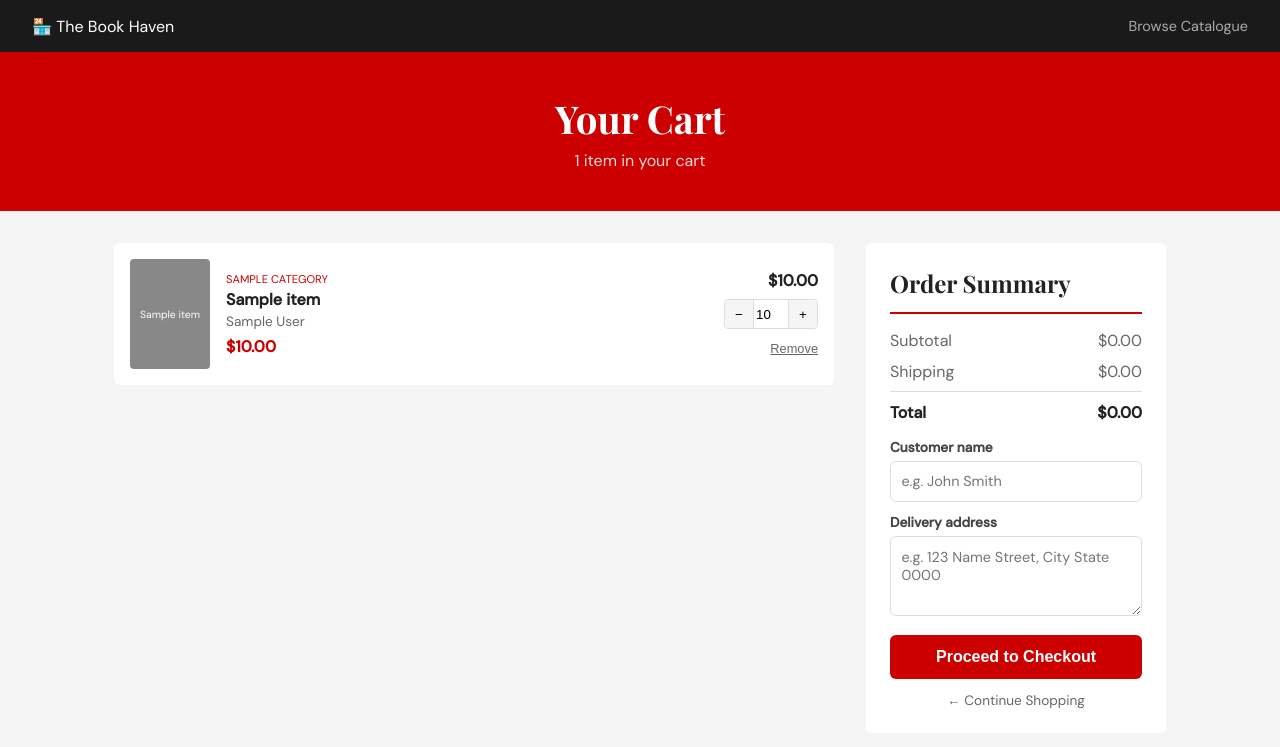
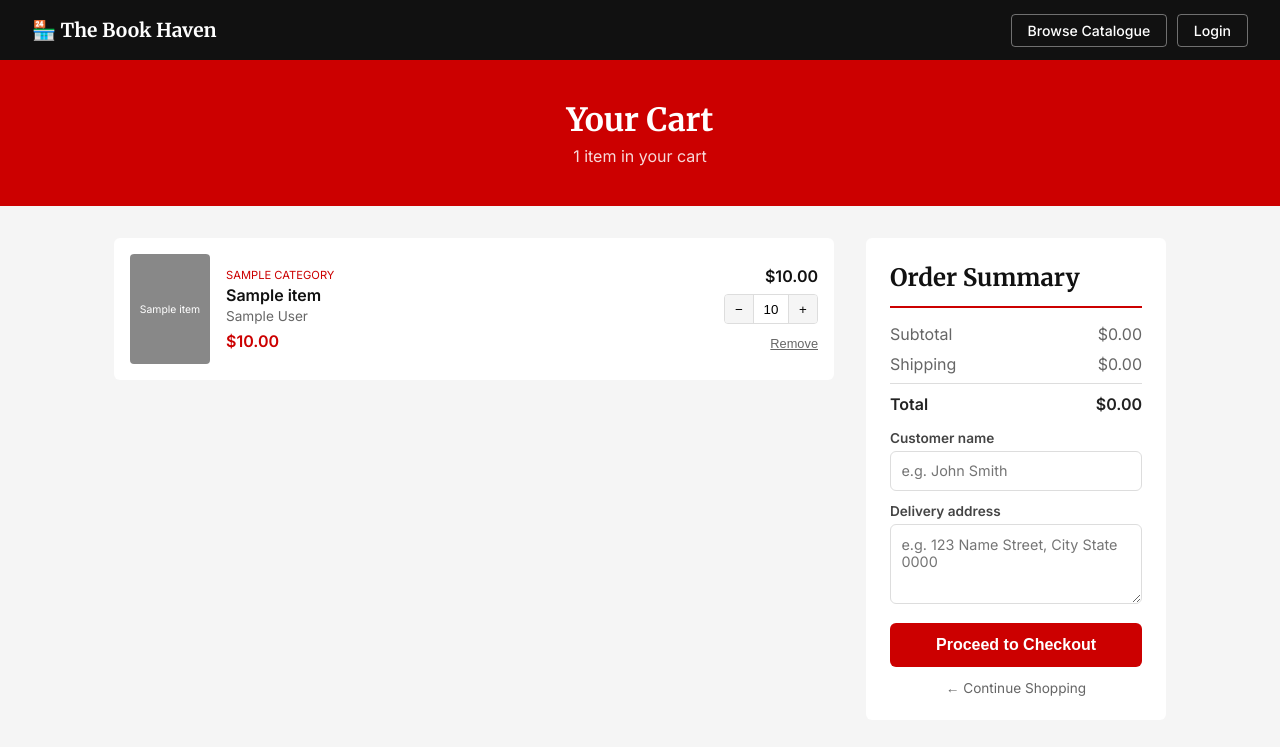
Before and after one commit to majisticswin/ODIR, a Flask app: template templates/cart.html in a window 1280 px wide. Shown: the top 747 px of the page. Run offline with Flask 3, Linux system fonts and the light colour scheme; the template is opened without the code that fills it: most values are stand-ins (such as "Sample title", 1, 10 or a date in 2020).

Commit message:
Fix cart quantity controls and page headers

```diff
--- a/static/cart.css
+++ b/static/cart.css
@@ -7,29 +7,46 @@
 }
 
 body {
-    font-family: 'DM Sans', sans-serif;
+    font-family: 'Inter', sans-serif;
     background: #f5f5f5;
-    color: #222;
+    color: #111;
 }
 
-.navbar {
-    background: #1a1a1a;
-    padding: 0 2rem;
-    height: 52px;
+.site-header {
+    background: #111;
+    padding: 0 32px;
+    height: 60px;
     display: flex;
     align-items: center;
-    justify-content: space-between;
 }
 
-.brand {
+.site-brand {
+    font-family: 'Merriweather', serif;
+    font-size: 1.2rem;
     color: #fff;
+    font-weight: 700;
     text-decoration: none;
 }
 
-.nav-link {
-    color: #aaa;
+.site-links {
+    margin-left: auto;
+    display: flex;
+    gap: 0.6rem;
+    align-items: center;
+}
+
+.site-links a {
+    color: #fff;
     text-decoration: none;
-    font-size: 0.9rem;
+    font-size: 0.88rem;
+    font-weight: 500;
+    padding: 7px 16px;
+    border: 1px solid rgba(255,255,255,0.4);
+    border-radius: 4px;
+}
+
+.site-links a:hover {
+    background: rgba(255,255,255,0.12);
 }
 
 .hero {
@@ -40,8 +57,8 @@ body {
 }
 
 .hero h1 {
-    font-family: 'Playfair Display', serif;
-    font-size: 2.4rem;
+    font-family: 'Merriweather', serif;
+    font-size: 2rem;
 }
 
 .hero p {
@@ -161,6 +178,14 @@ body {
     border-left: 1px solid #ddd;
     border-right: 1px solid #ddd;
     text-align: center;
+    appearance: textfield;
+    -moz-appearance: textfield;
+}
+
+.qty-stepper input::-webkit-outer-spin-button,
+.qty-stepper input::-webkit-inner-spin-button {
+    -webkit-appearance: none;
+    margin: 0;
 }
 
 .btn-remove {
@@ -197,7 +222,7 @@ body {
 }
 
 .order-summary h2 {
-    font-family: 'Playfair Display', serif;
+    font-family: 'Merriweather', serif;
     margin-bottom: 1rem;
     padding-bottom: 0.8rem;
     border-bottom: 2px solid #cc0000;
@@ -304,7 +329,7 @@ body {
     border: 1px solid #ddd;
     border-radius: 6px;
     padding: 0.65rem;
-    font-family: 'DM Sans', sans-serif;
+    font-family: 'Inter', sans-serif;
     font-size: 0.9rem;
 }
 
@@ -326,7 +351,7 @@ body {
 }
 
 .invoice-card h2 {
-    font-family: 'Playfair Display', serif;
+    font-family: 'Merriweather', serif;
     margin-bottom: 1rem;
     padding-bottom: 0.8rem;
     border-bottom: 2px solid #cc0000;
--- a/templates/cart.html
+++ b/templates/cart.html
@@ -7,17 +7,24 @@
     <title>Your Cart - The Book Haven</title>
     <link rel="preconnect" href="https://fonts.googleapis.com">
     <link
-        href="https://fonts.googleapis.com/css2?family=Playfair+Display:wght@600;700&family=DM+Sans:wght@400;500&display=swap"
+        href="https://fonts.googleapis.com/css2?family=Merriweather:wght@400;700&family=Inter:wght@400;500;600&display=swap"
         rel="stylesheet">
     <link rel="stylesheet" href="{{ url_for('static', filename='cart.css') }}" />
 </head>
 
 <body>
 
-    <nav class="navbar">
-        <a class="brand" href="/">🏪 The Book Haven</a>
-        <a class="nav-link" href="/">Browse Catalogue</a>
-    </nav>
+    <header class="site-header">
+        <a class="site-brand" href="/">🏪 The Book Haven</a>
+        <div class="site-links">
+            <a href="/">Browse Catalogue</a>
+            {% if session.customer_name %}
+                <a href="/account">👤 {{ session.customer_name }}</a>
+            {% else %}
+                <a href="/login">Login</a>
+            {% endif %}
+        </div>
+    </header>
 
     <header class="hero">
         <h1>Your Cart</h1>
@@ -44,9 +51,9 @@
                         <span class="line-total">${{ "%.2f"|format(item.line_total) }}</span>
                         <form method="POST" action="/cart/update" class="qty-stepper">
                             <input type="hidden" name="book_id" value="{{ item.book_id }}">
-                            <button type="submit" name="quantity" value="{{ item.quantity - 1 if item.quantity > 1 else 1 }}">−</button>
-                            <input type="number" name="quantity" min="1" value="{{ item.quantity }}" readonly>
-                            <button type="submit" name="quantity" value="{{ item.quantity + 1 }}">+</button>
+                            <button type="button" onclick="changeQuantity(this, -1)">−</button>
+                            <input type="number" name="quantity" min="1" value="{{ item.quantity }}">
+                            <button type="button" onclick="changeQuantity(this, 1)">+</button>
                         </form>
                         <form method="POST" action="/cart/remove">
                             <input type="hidden" name="book_id" value="{{ item.book_id }}">
@@ -103,5 +110,15 @@
 
     </main>
 
+    <script>
+        function changeQuantity(button, change) {
+            const form = button.closest('form');
+            const input = form.querySelector('input[name="quantity"]');
+            const currentQuantity = parseInt(input.value || '1', 10);
+            input.value = Math.max(1, currentQuantity + change);
+            form.submit();
+        }
+    </script>
+
 </body>
 </html>
```
Also changed, not shown: templates/book_detail.html (+16 -3 lines), templates/invoice.html (+12 -5 lines), templates/order_form.html (+45 -22 lines).
